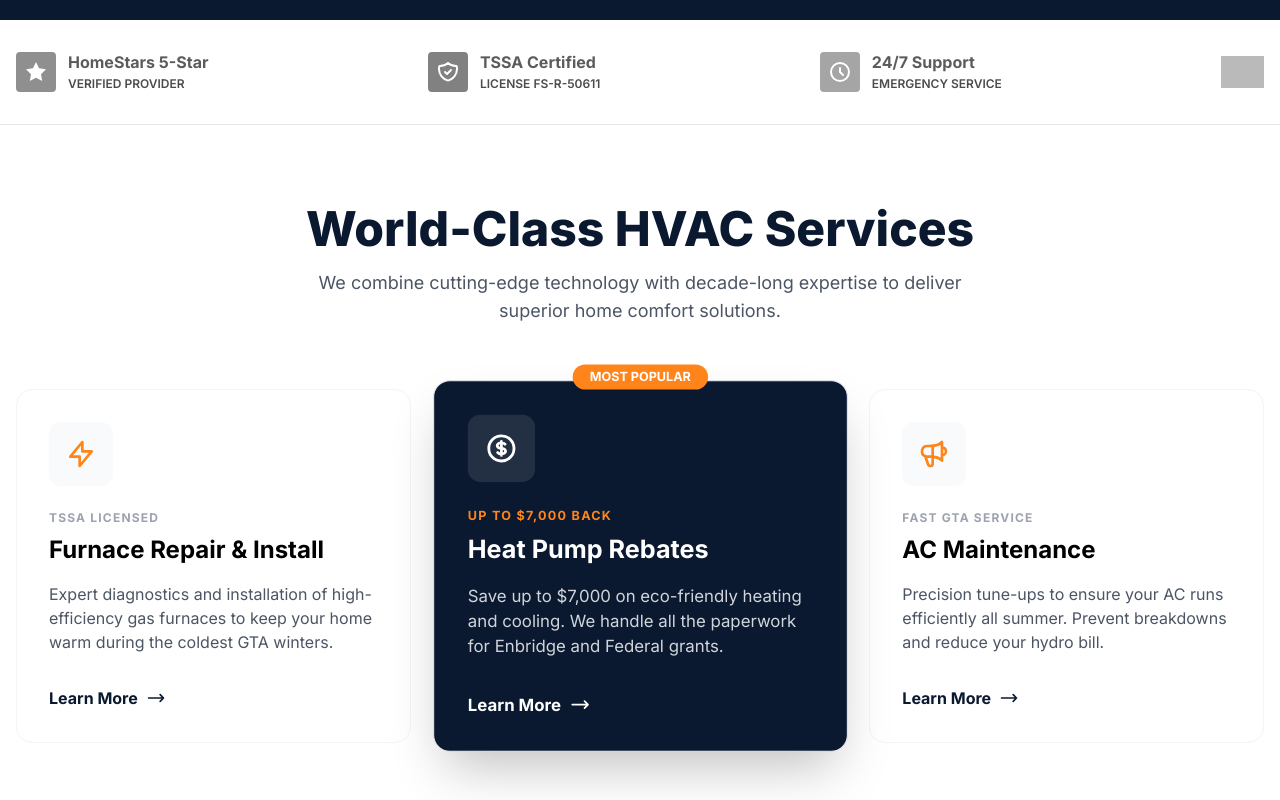
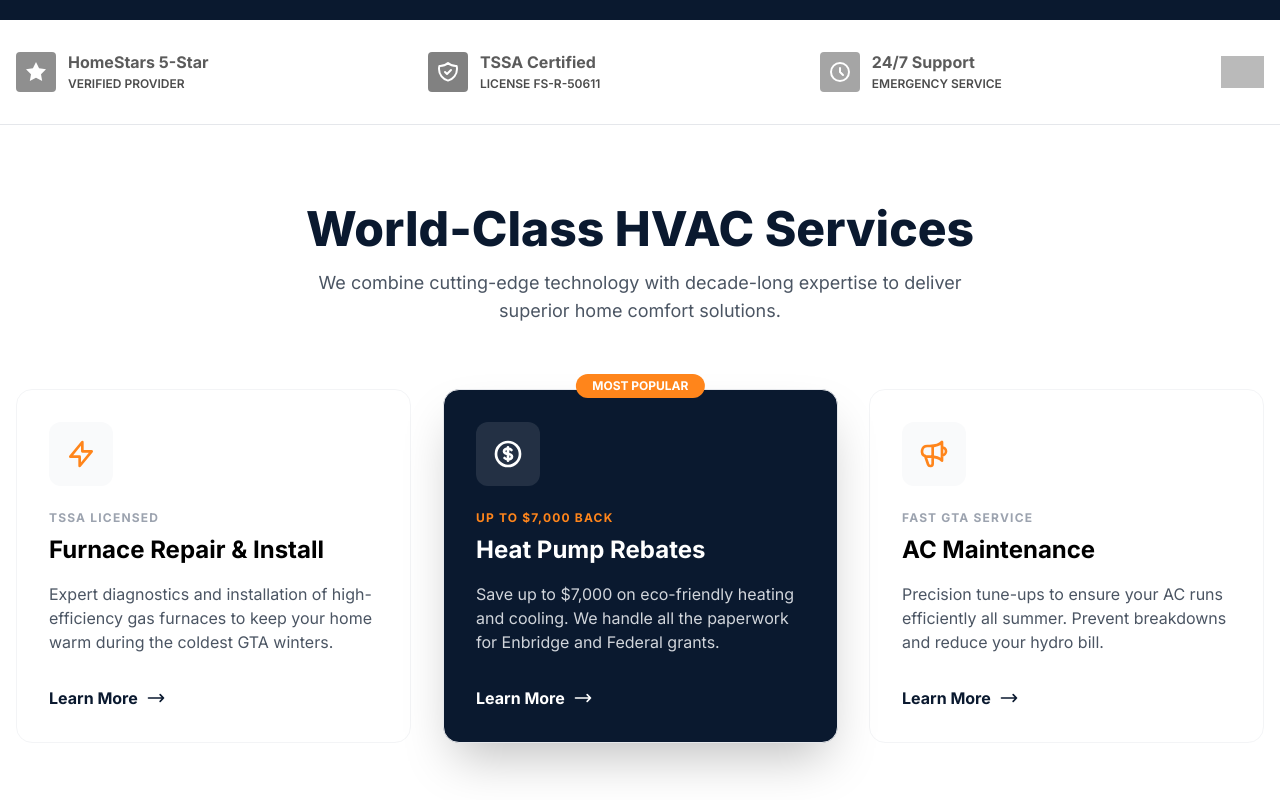
Before and after one commit to MaverickKing17/york-eco-home-services-revamp, a React (Vite) app: page / in a window 1280 px wide. Shown: the part 780-1580 px from the top of the page. Built offline with nearby package versions, Linux system fonts and the light colour scheme; grey boxes are pictures that could not be loaded.

Commit message:
feat(ServicesGrid): Add animation speed to service items
Introduce a `speed` property to each service object within the `ServicesGrid` component. This allows for custom animation timing for individual service elements, enhancing visual appeal and user experience.

```diff
--- a/components/ServicesGrid.tsx
+++ b/components/ServicesGrid.tsx
@@ -1,5 +1,5 @@
 
-import React from 'react';
+import React, { useEffect, useState } from 'react';
 
 const services = [
   {
@@ -10,7 +10,8 @@ const services = [
         <path strokeLinecap="round" strokeLinejoin="round" strokeWidth="2" d="M13 10V3L4 14h7v7l9-11h-7z" />
       </svg>
     ),
-    tag: 'TSSA Licensed'
+    tag: 'TSSA Licensed',
+    speed: 0.03
   },
   {
     title: 'Heat Pump Rebates',
@@ -21,7 +22,8 @@ const services = [
       </svg>
     ),
     tag: 'Up to $7,000 Back',
-    highlight: true
+    highlight: true,
+    speed: -0.02
   },
   {
     title: 'AC Maintenance',
@@ -31,13 +33,28 @@ const services = [
         <path strokeLinecap="round" strokeLinejoin="round" strokeWidth="2" d="M11 5.882V19.24a1.76 1.76 0 01-3.417.592l-2.147-6.15M18 13a3 3 0 100-6M5.436 13.683A4.001 4.001 0 017 6h1.832c4.1 0 7.625-1.234 9.168-3v14c-1.543-1.766-5.067-3-9.168-3H7a3.988 3.988 0 01-1.564-.317z" />
       </svg>
     ),
-    tag: 'Fast GTA Service'
+    tag: 'Fast GTA Service',
+    speed: 0.05
   }
 ];
 
 const ServicesGrid: React.FC = () => {
+  const [offset, setOffset] = useState(0);
+
+  useEffect(() => {
+    const handleScroll = () => {
+      setOffset(window.pageYOffset);
+    };
+    window.addEventListener('scroll', handleScroll, { passive: true });
+    return () => window.removeEventListener('scroll', handleScroll);
+  }, []);
+
   return (
-    <section id="services" className="py-20">
+    <section id="services" className="py-20 relative overflow-hidden">
+      {/* Decorative background element for depth */}
+      <div className="absolute top-0 right-0 -mr-20 w-96 h-96 bg-blue-50 rounded-full blur-3xl opacity-50 -z-10" />
+      <div className="absolute bottom-0 left-0 -ml-20 w-80 h-80 bg-orange-50 rounded-full blur-3xl opacity-50 -z-10" />
+
       <div className="container mx-auto px-4">
         <div className="text-center mb-16">
           <h2 className="text-3xl md:text-5xl font-extrabold text-navy mb-4">World-Class HVAC Services</h2>
@@ -45,10 +62,15 @@ const ServicesGrid: React.FC = () => {
         </div>
 
         <div className="grid grid-cols-1 md:grid-cols-3 gap-8">
-          {services.map((service, index) => (
+          {services.map((service, index) => {
+            // Calculate a subtle translation based on scroll position and unique speed per card
+            const translateY = (offset * service.speed);
+
+            return (
               <div
                 key={index}
-              className={`p-8 rounded-2xl transition duration-300 border flex flex-col ${
+                style={{ transform: `translateY(${translateY}px)` }}
+                className={`p-8 rounded-2xl transition-transform duration-75 ease-out border flex flex-col will-change-transform ${
                   service.highlight
                   ? 'bg-navy text-white shadow-2xl border-navy relative scale-105 z-10'
                   : 'bg-white border-gray-100 hover:border-safety-orange hover:shadow-xl'
@@ -82,7 +104,8 @@ const ServicesGrid: React.FC = () => {
                   </svg>
                 </a>
               </div>
-          ))}
+            );
+          })}
         </div>
       </div>
     </section>
```
Lines whose indentation alone changed are shown as unchanged.
